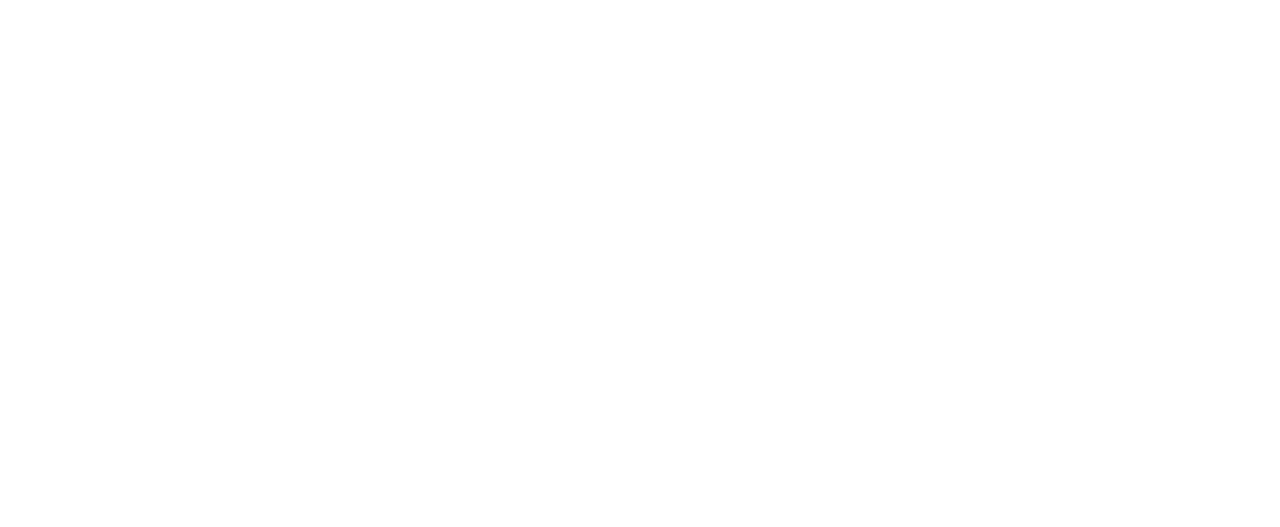
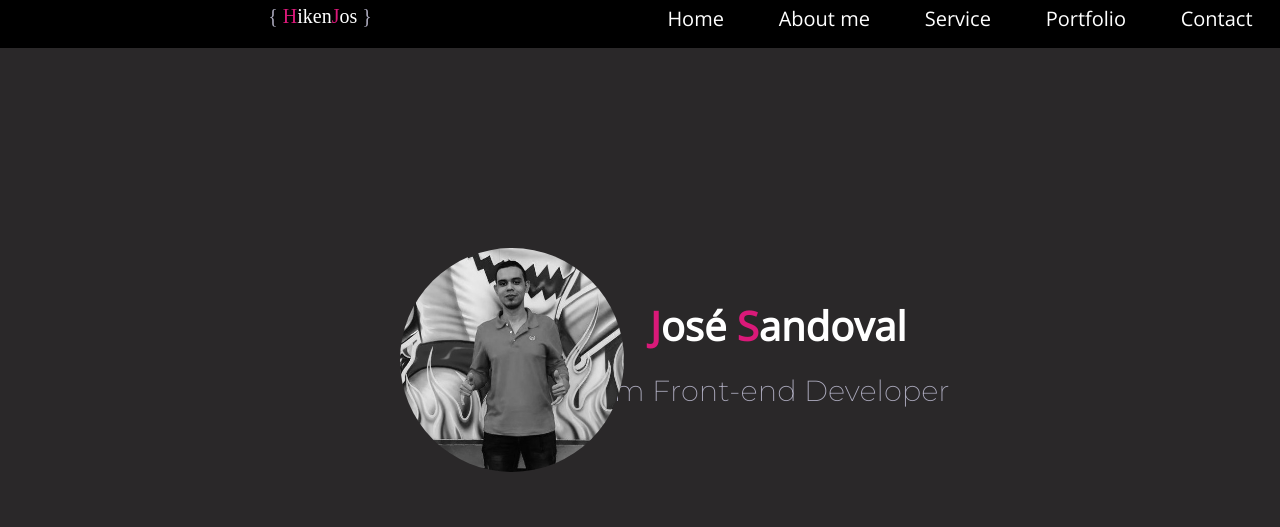
Before and after one commit to HikenJos/PortafolioReal, a plain HTML site: page index.html in a window 1280 px wide. Drawn offline with nearby package versions, Linux system fonts and the light colour scheme.

Commit message:
Cover finished (check css)

```diff
--- a/css/style.css
+++ b/css/style.css
@@ -0,0 +1,119 @@
+@import url('https://fonts.googleapis.com/css2?family=Montserrat:wght@200&family=Open+Sans&display=swap');
+
+* {
+    margin: 0;
+    padding: 0;
+    box-sizing: border-box;
+}
+
+.container {
+    width: 100%;
+    margin: auto;
+}
+
+.navbar {
+    width: 100%;
+    height: 6vh;
+    display: grid;
+    grid-template-columns: repeat(2, 1fr);
+    background-color: #000;
+}
+
+.navbar__logo {
+    padding-left:  0px;
+    display: flex;
+    justify-content: center;
+}
+
+.navbar__logo--text {
+    color:#ffffff;
+    font-size: 20px;
+    margin-top: 5px;
+    text-align: center;
+    width: 20%;
+}
+
+.navbar__logo--text .key {
+    color: #ABA9BC;
+}
+
+.initial {
+    color: #da1979;
+}
+
+.navbar__menu--list {
+    display: flex;
+    justify-content: space-around;
+    list-style: none;
+    font-family: 'Open Sans', sans-serif;
+    font-size: 20px;
+    padding-top: 5px;
+
+}
+
+.navbar__menu--list a {
+    text-decoration: none;
+    color: #ffffff;
+}
+
+.navbar__menu--list a:hover {
+    text-decoration: underline #ABA9BC;
+    text-underline-offset: 5px;
+}
+
+.cover {
+    width: 100%;
+    height: 94vh;
+    background-color: #2A2829;
+    display: grid;
+    grid-template-columns: repeat(2, 1fr);
+}
+
+.cover__img {
+    width: 100%;
+    height: 36%;
+    margin: 200px 0 0 400px;
+}
+
+.cover__img img {
+    filter: grayscale(1);
+    transition-property: filter;
+    transition-duration: 2s;
+}
+
+.cover__img img:hover {
+    filter: grayscale(0);
+    transition-property: filter;
+    transition-duration: 1s;
+}
+
+.cover__img img {
+    width: 14em;
+    border-radius: 300px;
+}
+
+.cover__alltext {
+    width: 60%;
+    height: 30%;
+    margin: 250px 0 0 -40px;
+}
+
+.cover__name {
+    font-size: 20px;
+    font-family: 'Open Sans' , sans-serif;
+    color: #ffffff;
+}
+
+.cover__name--j {
+    padding-left: 50px;
+}
+
+.cover__iam {
+    margin-top: 20px;
+}
+
+.cover__iam--text {
+    font-size: 29px;
+    font-family: 'Montserrat', sans-serif;
+    color: #ABA9BC;
+}
--- a/index.html
+++ b/index.html
@@ -5,8 +5,31 @@
     <meta http-equiv="X-UA-Compatible" content="IE=edge">
     <meta name="viewport" content="width=device-width, initial-scale=1.0">
     <title>Jose Sandoval</title>
+    <link rel="stylesheet" href="css/style.css">
 </head>
 <body>
+   <div class="container">
+       <div class="navbar">
+           <div class="navbar__logo"><p class="navbar__logo--text"><span class="navbar__logo--text key">{ </span><span class="navbar__logo--text initial">H</span>iken<span class="navbar__logo--text initial">J</span>os<span class="navbar__logo--text key"> }</span></p></div>
+           <div class="navbar__menu">
+               <ul class="navbar__menu--list">
+                   <li><a href="#" class="navbar__menu--a">Home</a></li>
+                   <li><a href="#" class="navbar__menu--a">About me</a></li>
+                   <li><a href="#" class="navbar__menu--a">Service</a></li>
+                   <li><a href="#" class="navbar__menu--a">Portfolio</a></li>
+                   <li><a href="#" class="navbar__menu--a">Contact</a></li>
+               </ul>
+           </div>
+       </div>
 
+       <div class="cover">
+           <div class="cover__img"><img src="img/profile.jpg" alt=""></div>
+           <div class="cover__alltext">
+            <div class="cover__name"><h1 class="cover__name--text"><span class="cover__name--j initial">J</span>osé <span class="initial">S</span>andoval</h1></div>
+            <div class="cover__iam"><p class="cover__iam--text">I'm Front-end Developer</p></div>
+           </div>
+
+       </div>
+   </div>
 </body>
 </html>
```
Also changed, not shown: img/LogoOficial.png (added), img/profile.jpg (added).
